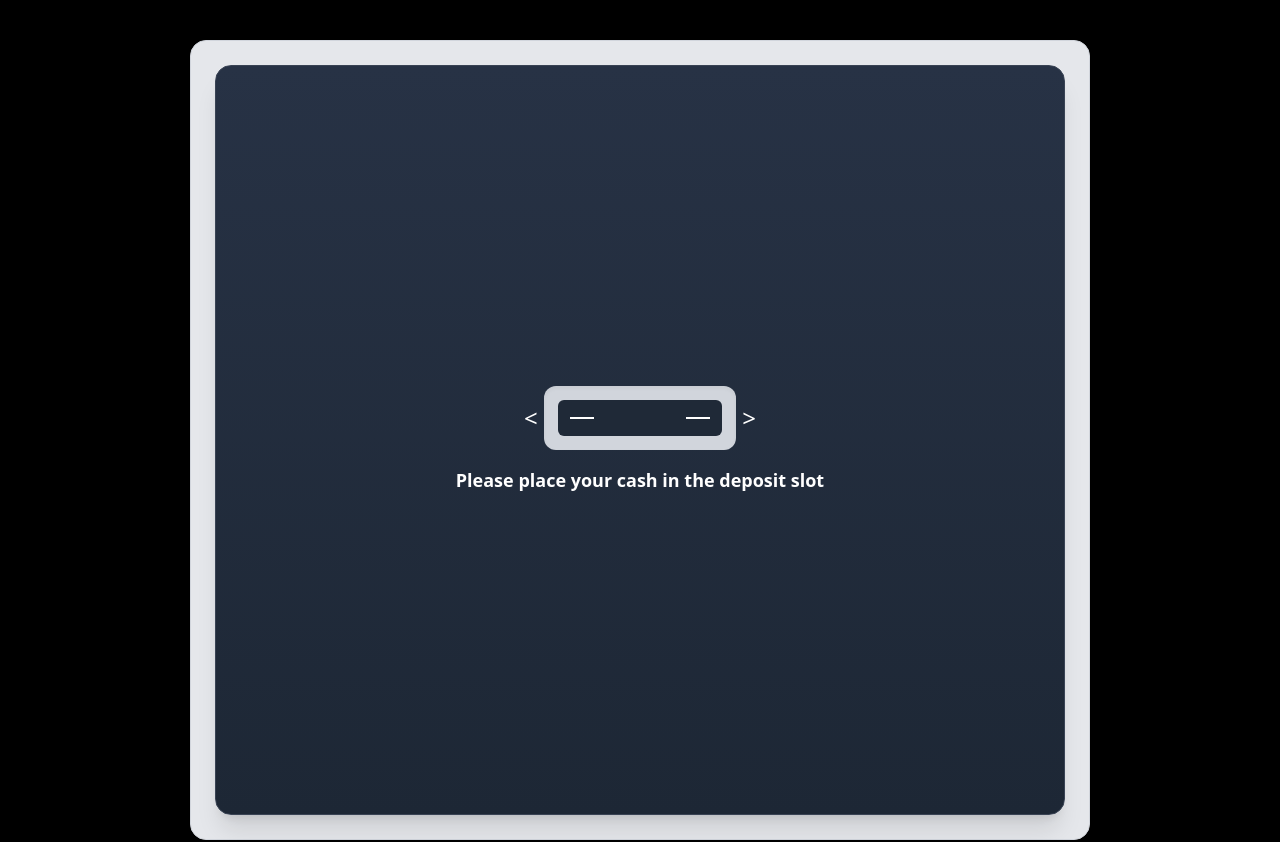
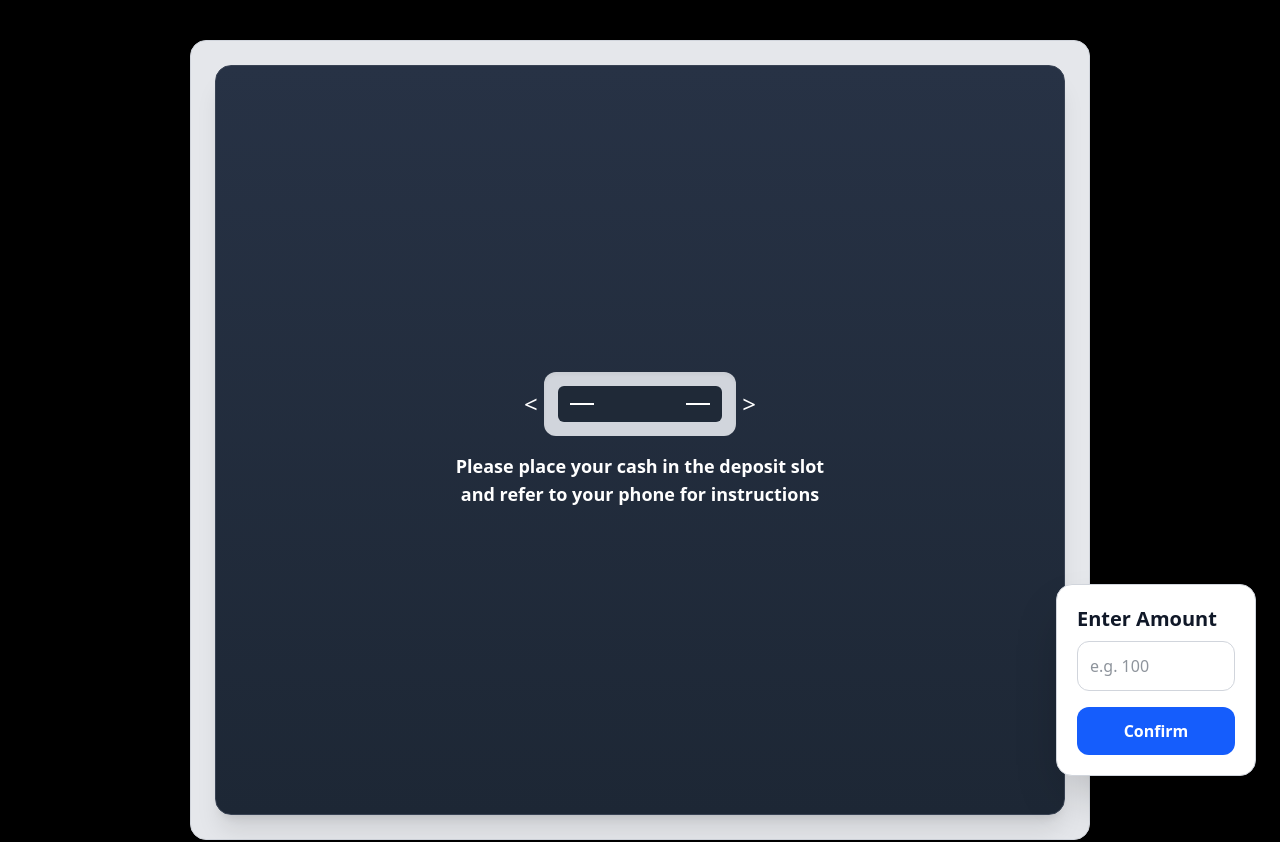
Before and after one commit to bombastic-bankers/bombastic-banking, a SvelteKit app in the folder atm/: page /deposit in a window 1280 px wide. Shown: the top 842 px of the page. Built offline with nearby package versions, Linux system fonts and the light colour scheme; no server answers.

Commit message:
uodated deposit page

```diff
--- a/atm/src/routes/deposit/+page.svelte
+++ b/atm/src/routes/deposit/+page.svelte
@@ -2,14 +2,22 @@
     import { goto } from '$app/navigation';
     import { getSSEContext } from '$lib/context';
 
-	// TODO: Simulated ATM UI to select this
-	const simulatedDepositAmount = 50;
+	let simulatedDepositAmount = $state("");
 	const addSSEListener = getSSEContext();
 	$effect(() =>
 		addSSEListener('confirm-deposit', () => {
 			goto('/deposit/count?amount=' + simulatedDepositAmount);
 		})
 	);
+
+    function submitAmount() {
+        if (!simulatedDepositAmount) {
+            alert("Please enter an amount.");
+            return;
+        }
+        console.log("Deposit:", simulatedDepositAmount);
+        // you can replace this with your goto or API call
+    }
 </script>
 
 <!-- MAIN DEPOSIT SLOT SCREEN -->
@@ -43,7 +51,29 @@
 
         <p class="text-white text-lg font-semibold text-center mt-4">
             Please place your cash in the deposit slot
+			<br>
+			and refer to your phone for instructions
         </p>
     </div>
 
+	<!-- Floating Deposit Amount Panel -->
+	<div
+		class="fixed bottom-6 right-6 bg-white p-5 rounded-2xl shadow-2xl border border-gray-300 w-[200px] z-50"
+	>
+		<h3 class="text-xl font-bold mb-2 text-gray-900">Enter Amount</h3>
+
+		<input
+			type="number"
+			bind:value={simulatedDepositAmount}
+			placeholder="e.g. 100"
+			class="w-full p-3 border border-gray-300 rounded-xl text-gray-800 focus:outline-none focus:ring-2 focus:ring-blue-500"
+		/>
+
+		<button
+			onclick={() => submitAmount()}
+			class="mt-4 w-full py-3 bg-blue-600 text-white font-semibold rounded-xl hover:bg-blue-700 transition"
+		>
+			Confirm
+		</button>
+	</div>
 </div>
--- a/atm/src/routes/withdraw/+page.svelte
+++ b/atm/src/routes/withdraw/+page.svelte
@@ -21,7 +21,7 @@
             flex flex-col items-center justify-center p-6">
 
 		<p class="text-2xl font-bold text-white text-center">
-				Withdrawal in progress...
+				Withdrawing ${amount} in progress...
 		</p>
 
 	</div>
@@ -29,7 +29,7 @@
 	<div class="w-full h-full bg-[#e5e7eb] rounded-2xl p-10 shadow-xl text-center border border-gray-300 flex flex-col items-center justify-center"
 >
 		<h1 class="text-3xl font-extrabold text-gray-900 mb-2">
-			Withdrawn ${amount}
+			Withdraw Completed
 		</h1>
 
 		<p class="text-gray-800 text-lg mb-10">
```
